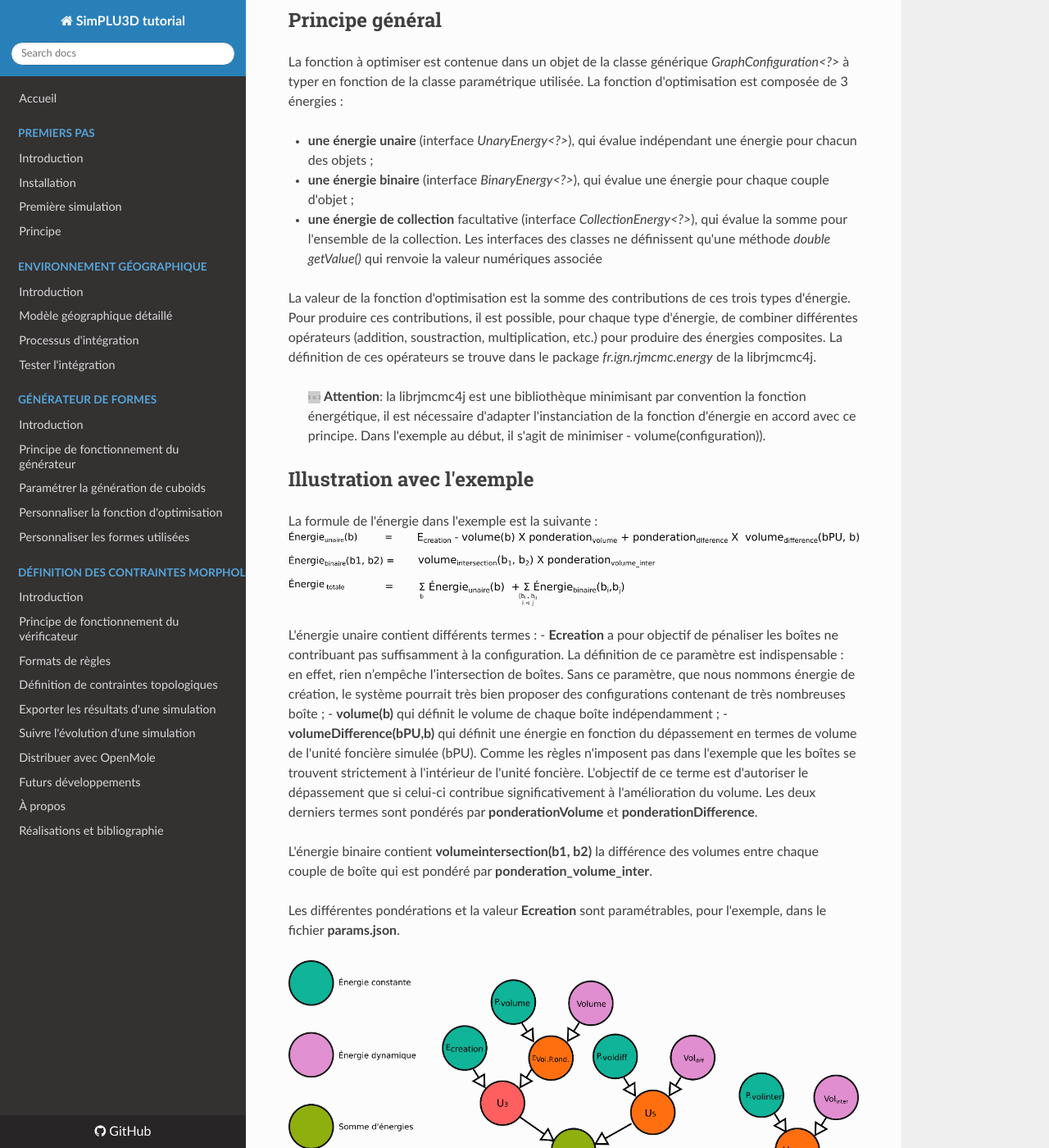
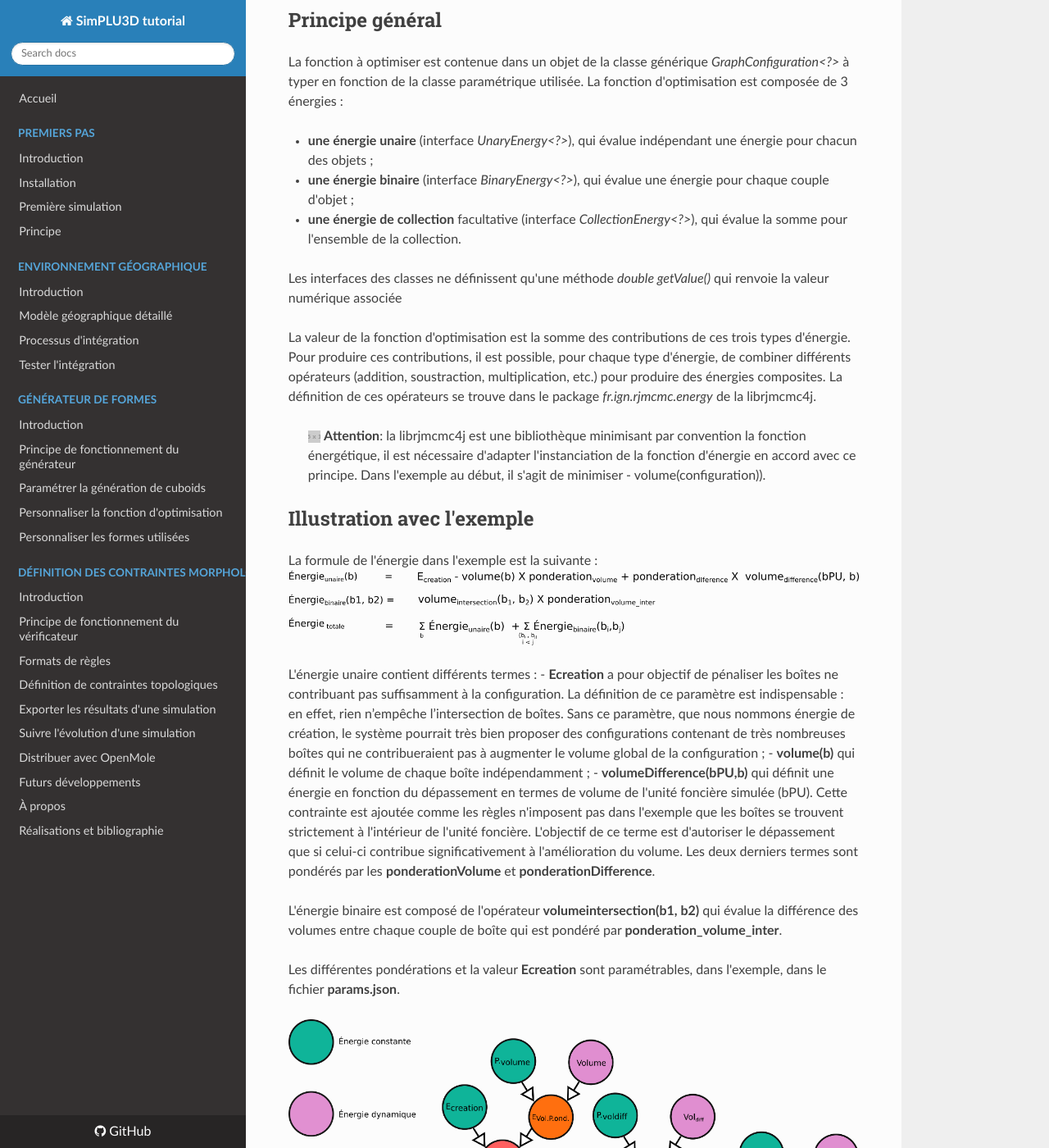
Before and after one commit to SimPLU3D/simplu3D-tutorial, an MkDocs documentation site: the page built from docs/generator/custom-optimisation.md, in a window 1280 px wide and 1400 px high, scrolled down 604 px. Shown: the whole window at 82% size. Built offline with MkDocs 1.6.1, drawn with Linux system fonts in a browser that asks for light colours; nearby versions of some CDN libraries; some of the changed text lies outside the part shown.

Commit message:
Update custom-optimisation.md

````diff
--- a/docs/generator/custom-optimisation.md
+++ b/docs/generator/custom-optimisation.md
@@ -41,9 +41,10 @@ La fonction à optimiser est contenue dans un objet de la classe générique *Gr
 - **une énergie unaire** (interface *UnaryEnergy<?>*), qui évalue indépendant une énergie pour chacun des objets  ;
 - **une énergie binaire** (interface *BinaryEnergy<?>*), qui évalue une énergie pour chaque couple d'objet ;
 - **une énergie de collection** facultative  (interface *CollectionEnergy<?>*), qui évalue la somme pour l'ensemble de la collection.
-Les interfaces des classes ne définissent qu'une méthode *double getValue()* qui renvoie la valeur numériques associée
 
-La valeur de la fonction d'optimisation est la somme des contributions de ces trois types d'énergie. Pour produire ces contributions, il est possible, pour chaque type d'énergie, de combiner différentes opérateurs (addition, soustraction, multiplication, etc.) pour produire des énergies composites. La définition de ces opérateurs se trouve dans le package *fr.ign.rjmcmc.energy* de la librjmcmc4j.
+Les interfaces des classes ne définissent qu'une méthode *double getValue()* qui renvoie la valeur numérique associée
+
+La valeur de la fonction d'optimisation est la somme des contributions de ces trois types d'énergie. Pour produire ces contributions, il est possible, pour chaque type d'énergie, de combiner différents opérateurs (addition, soustraction, multiplication, etc.) pour produire des énergies composites. La définition de ces opérateurs se trouve dans le package *fr.ign.rjmcmc.energy* de la librjmcmc4j.
 
 > ![#f03c15](https://placehold.it/15/f03c15/000000?text=+) **Attention**: la librjmcmc4j est une bibliothèque minimisant par convention la fonction énergétique, il est nécessaire d'adapter l'instanciation de la fonction d'énergie en accord avec ce principe. Dans l'exemple au début, il s'agit de minimiser - volume(configuration)).
 
@@ -54,20 +55,20 @@ La formule de l'énergie dans l'exemple est la suivante :
 ![Formule ](./img/energieformule.png)
 
 L'énergie unaire contient différents termes :
-- **Ecreation** a pour objectif de pénaliser les boîtes ne contribuant pas suffisamment à la configuration. La définition de ce paramètre est indispensable : en effet, rien n’empêche l’intersection de boîtes. Sans ce paramètre, que nous nommons énergie de création, le système pourrait très bien proposer des configurations contenant de très nombreuses boîte ;
+- **Ecreation** a pour objectif de pénaliser les boîtes ne contribuant pas suffisamment à la configuration. La définition de ce paramètre est indispensable : en effet, rien n’empêche l’intersection de boîtes. Sans ce paramètre, que nous nommons énergie de création, le système pourrait très bien proposer des configurations contenant de très nombreuses boîtes qui ne contribueraient pas à augmenter le volume global de la configuration ;
 - **volume(b)** qui définit le volume de chaque boîte indépendamment ;
-- **volumeDifference(bPU,b)** qui définit une énergie en fonction du dépassement en termes de volume de l'unité foncière simulée (bPU). Comme les règles n'imposent pas dans l'exemple que les boîtes se trouvent strictement à l'intérieur de l'unité foncière. L'objectif de ce terme est d'autoriser le dépassement que si celui-ci contribue significativement à l'amélioration du volume.
-Les deux derniers termes sont pondérés par **ponderationVolume** et **ponderationDifference**.
+- **volumeDifference(bPU,b)** qui définit une énergie en fonction du dépassement en termes de volume de l'unité foncière simulée (bPU). Cette contrainte est ajoutée comme les règles n'imposent pas dans l'exemple que les boîtes se trouvent strictement à l'intérieur de l'unité foncière. L'objectif de ce terme est d'autoriser le dépassement que si celui-ci contribue significativement à l'amélioration du volume.
+Les deux derniers termes sont pondérés par les **ponderationVolume** et **ponderationDifference**.
 
-L'énergie binaire contient **volumeintersection(b1, b2)** la différence des volumes entre chaque couple de boîte qui est pondéré par **ponderation_volume_inter**.
+L'énergie binaire est composé de l'opérateur **volumeintersection(b1, b2)** qui évalue la différence des volumes entre chaque couple de boîte qui est pondéré par **ponderation_volume_inter**.
 
-Les différentes pondérations et la valeur **Ecreation** sont paramétrables, pour l'exemple, dans le fichier **params.json**.
+Les différentes pondérations et la valeur **Ecreation** sont paramétrables, dans l'exemple, dans le fichier **params.json**.
 
 ![Graphe d'énergie ](./img/graph.png)
 
 La figure ci-dessus représente le graphe d'énergie tel que modélisé en accord avec le formalisme de la librjmcmc4j. Les énergies dynamiques sont évaluées à chaque itération et implémentent  *UnaryEnergy<?>* et  *BinaryEnergy<?>* en fonction de l'énergie modélisée.
 
-Il s'agit d'une représentation du code qui se situe ci-dessous et qui est utilisé dans le premier exemple de code.
+Il s'agit d'une représentation du code qui se situe ci-dessous et qui est utilisé dans le premier exemple de simulation.
 
 ```JAVA
 /**
````
Also changed, not shown: other parts of docs/generator/custom-optimisation.md (+2 -2 lines).
